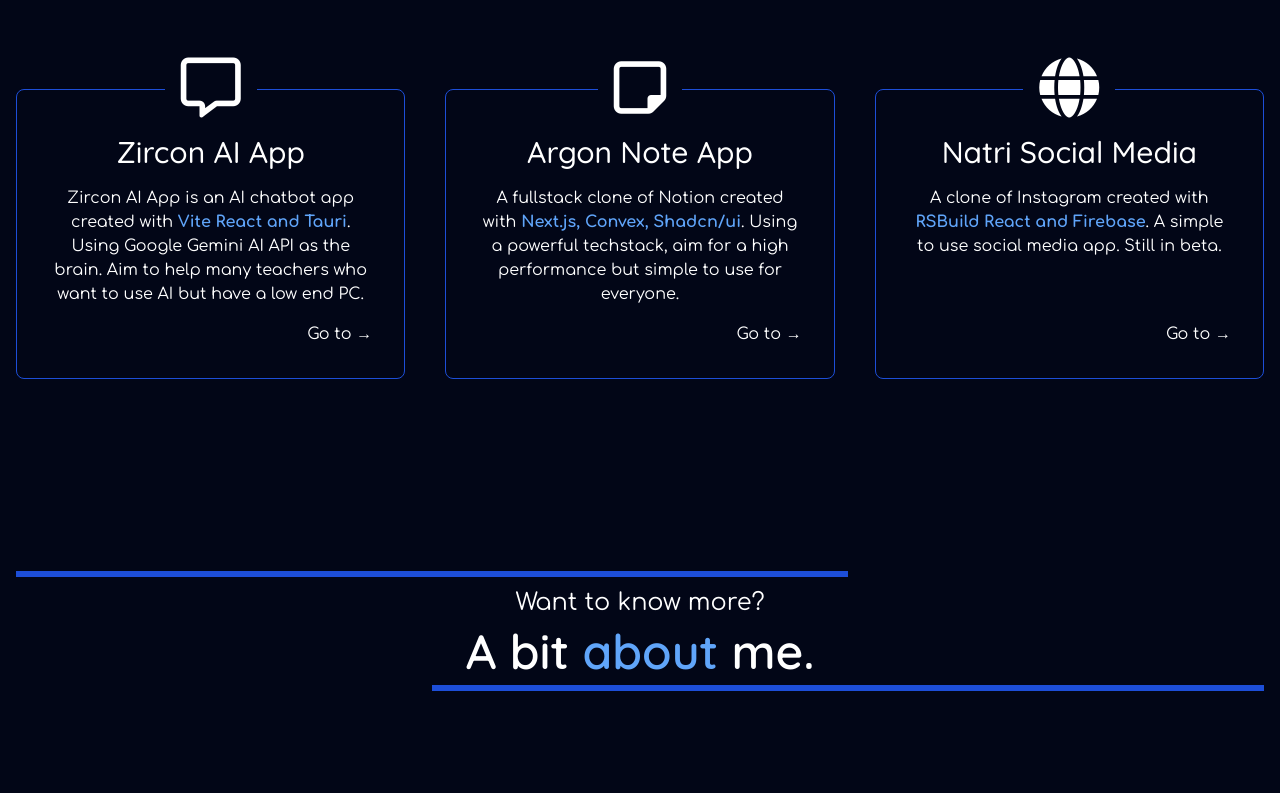
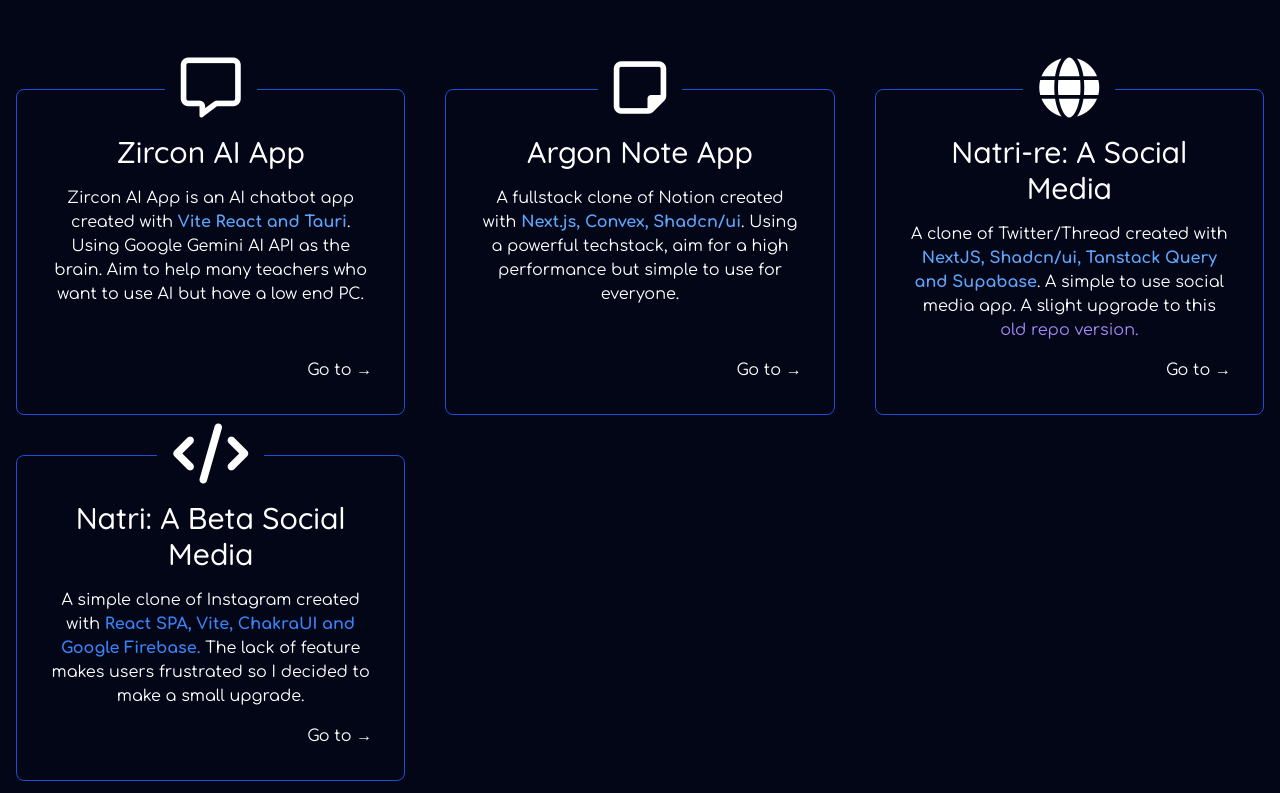
Before and after one commit to Coder-Blue/noah-portfolio, a SvelteKit app: page / in a window 1280 px wide. Shown: the part 1000-1793 px from the top of the page. Built offline with nearby package versions, Linux system fonts and the light colour scheme.

Commit message:
more details

```diff
--- a/package.json
+++ b/package.json
@@ -29,6 +29,7 @@
   },
   "type": "module",
   "dependencies": {
-    "@vercel/analytics": "^1.3.1"
+    "@vercel/analytics": "^1.3.1",
+    "@vercel/speed-insights": "^1.0.12"
   }
 }
--- a/src/components/Main.svelte
+++ b/src/components/Main.svelte
@@ -13,9 +13,14 @@
       href: "https://argon-note.vercel.app/",
     },
     {
-      name: "Natri Social Media",
+      name: "Natri-re: A Social Media",
       icon: "fa-solid fa-globe",
       href: "https://natri-soc.vercel.app/",
+    },
+    {
+      name: "Natri: A Beta Social Media",
+      icon: "fa-solid fa-code",
+      href: "https://github.com/Coder-Blue/natri-social",
     },
   ];
 
@@ -112,9 +117,24 @@
       </Step>
       <Step step={steps[2]}>
         <p>
-          A clone of Instagram created with <strong class="text-blue-400">
-            RSBuild React and Firebase</strong
-          >. A simple to use social media app. Still in beta.
+          A clone of Twitter/Thread created with <strong class="text-blue-400">
+            NextJS, Shadcn/ui, Tanstack Query and Supabase</strong
+          >. A simple to use social media app. A slight upgrade to this
+          <a
+            href="https://github.com/Coder-Blue/natri-social"
+            target="_blank"
+            class="text-violet-400"
+          >
+            old repo version.
+          </a>
+        </p>
+      </Step>
+      <Step step={steps[3]}>
+        <p>
+          A simple clone of Instagram created with <strong class="text-blue-500"
+            >React SPA, Vite, ChakraUI and Google Firebase.</strong
+          > The lack of feature makes users frustrated so I decided to make a small
+          upgrade.
         </p>
       </Step>
     </div>
--- a/src/routes/+layout.svelte
+++ b/src/routes/+layout.svelte
@@ -3,9 +3,11 @@
   import { inject } from "@vercel/analytics";
   import Header from "../components/Header.svelte";
   import Footer from "../components/Footer.svelte";
+  import { injectSpeedInsights } from "@vercel/speed-insights/sveltekit";
   import "../app.css";
 
   inject({ mode: dev ? "development" : "production" });
+  injectSpeedInsights();
 
   let y;
   let innerWidth = 0;
```
